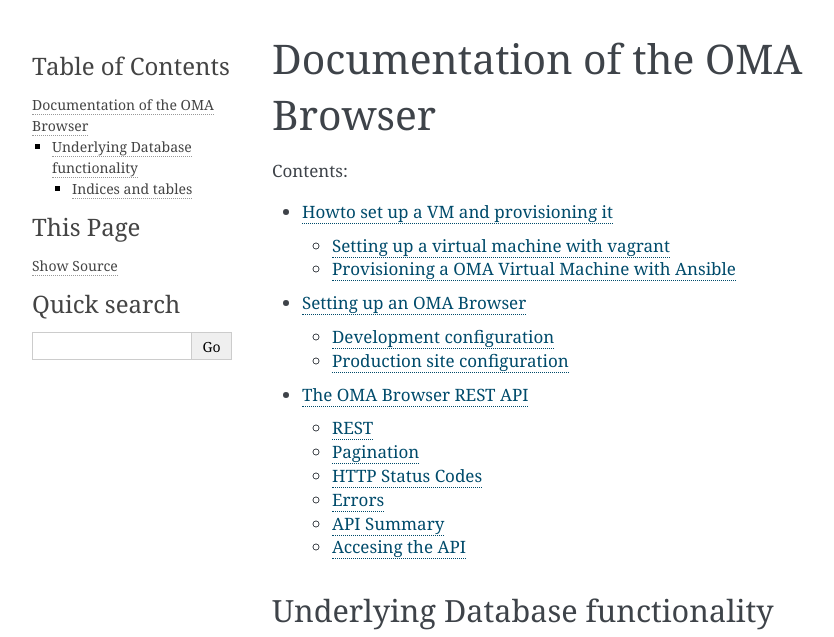
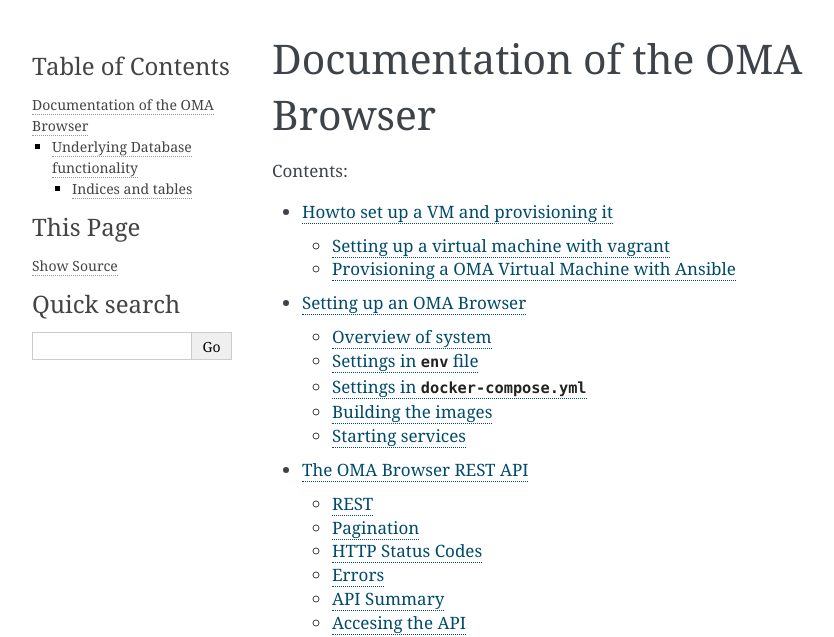
Before and after one commit to DessimozLab/pyomabrowser, a Sphinx documentation site: the page built from docs/index.rst, in a window 1280 px wide, cut to the strip 0-637 px from the top of the page. Shown: the whole strip, without its empty margins (148-982 px from the left). Built offline with Sphinx 7.4.7, drawn with Linux system fonts in a browser that asks for light colours; some of the changed lines change nothing that is shown.

Commit message:
docu on docker setup

```diff
--- a/docs/conf.py
+++ b/docs/conf.py
@@ -20,7 +20,7 @@
 # If extensions (or modules to document with autodoc) are in another directory,
 # add these directories to sys.path here. If the directory is relative to the
 # documentation root, use os.path.abspath to make it absolute, like shown here.
-os.environ.setdefault("DJANGO_SETTINGS_MODULE", "pybrowser_dev.settings")
+os.environ.setdefault("DJANGO_SETTINGS_MODULE", "pybrowser_dev.settings.prod")
 sys.path.insert(0, os.path.abspath('../'))
 import pybrowser_dev
 
--- a/docs/setup.rst
+++ b/docs/setup.rst
@@ -3,82 +3,115 @@
 
 Setting up an  OMA Browser
 ==========================
+The preferred way to work with the OMA Browser is nowadays using
+docker images. The directory `for_docker` in the pyomabrowser repository
+contains all the relevant information how to set it up and bring it
+alive using docker-compose.
 
-There is a difference between a development environment setup and the production
-setup. The first one is usually relatively simple to setup as it involves most often
-only a Django server. In the following we explain how to setup the development
-setup from basic to more complicated functions, intended to be run on a simple laptop
-or dev host and finalize the section with the additional setup instructions
-required by the production site (which hosts also darwin and is capable to serve
-many requests simultaneously).
+The OMA Browser can be run via docker-compose as orchestration
+tool for near production, testing and development purposes.
 
-Development configuration
--------------------------
+Here are the necessary steps to start an instance:
 
-* consider using a :doc:`virtual machine for the whole project <vagrant_setup>`.
-  This would make sure that your code will integrate well with the real browser, as
-  that one will have a similar setup.
-
-* Prepare a virtual environment for at least python3.4. You can do that best with pyenv.
-  details are available :doc:`in the zoo documentation <zoo:setup>`
-
-* clone the source of the pyomabrowser repo and install the dependencies:
+* clone the source of the pyomabrowser repo:
 
 .. code-block:: sh
 
     git clone ssh://gitolite@lab.dessimoz.org:2222/pyomabrowser
     cd pyomabrowser
-    pip install -r requirements.txt
 
 * The next step is that you need a hdf5 database instance. There are several options how
   you could obtain or refer to one.
 
-  * a basic test db is accessible from the public OMA Browser:
-    http://omabrowser.org/All/Test.OmaServer.h5 as well as the suffix index file
-    http://omabrowser.org/All/Test.OmaServer.h5.idx. This database is useful if you want
-    to play around on your laptop and don't have a lot of disc space available. Once you
-    downloaded the file, rename it to OmaServer.h5 and either place it into the pyomabrowser
-    repo or set the environment variable DARWIN_BROWSERDATA_PATH to the folder where you
-    downloaded the file to, e.g. :sh:`export DARWIN_BROWSERDATA_PATH=/path/to/download/folder`
+  * copy a release from the UniL NAS, e.g. Test.Jul2014, the corona oma server,
+    or a full release. Store the whole directory somewhere on your computer or
+    on a external disk. Full release is quite big, several 100GB. Keep the
+    structure with ``./data`` and ``./downloads`` subdirectories.
 
+  * alternatively, you can also mount the filesystem via sshfs and directly point with your
+    DARWIN_BRWOSERDATA_PATH to the path where the file exists. This is handy, but requires
+    a very fast connection.
 
-  * alternatively, you can copy the big file to you laptop. it is available on the
-    cs and ucl shared space under /oma-{browser,server}/<release>/data/OmaServer.h5.
-    The file is quite big (>50GB). procede afterwards as with the above.
-
-  * the last option is to mount the filesystem via sshfs and directly point with your
-    DARWIN_BRWOSERDATA_PATH to the path where the file exists. This is handy, but requires
-    a very fast connection and will probably break the async computation functionalities like
-    the msa or marker gene export.
-
-Now, you are ready to start your server locally using the django 'runserver' command.
-If you are not familiar with `Django <https://www.djangoproject.com/>`_, have a careful
-ready about it and consider doing their `introduction tutorial <https://docs.djangoproject.com>`_.
-Essentially, you can start the service with
+* now, we're ready to adjust the docker settings. For this move into ``pyomabrowser/for_docker`` directory
 
 .. code-block:: sh
 
-    python manage.py migrate
-    python manage.py runserver --nothreading
+    cd pyomabrowser/for_docker
 
-and access the instance in your web browser on http://localhost:8000.
+You will also find up-to-date instruction in the Readme.md file in there.
 
-Advanced features
-#################
+Overview of system
+^^^^^^^^^^^^^^^^^^
 
-To be able to test the asynchronous features you need to install rabbitmq on your machine
-using homebrew or apt package manager. The omabrowser will connect as guest on localhost
-by default, so you don't have to configure any users there. Make sure rabbitmq-server is
-running either by starting it manually or as service in the background.
+The following figure should give you a brief overview of the containers
+and volumes and how they interact:
 
-Then you need to start at least one celery process that does the async work. You can do
-that by running to following commands in the pyomabrowser root folder:
+.. image:: ../for_docker/docker-setup.png
+   :target: docker-setup.png
+   :alt: docker-setup
 
-.. code-block:: sh
+In our setup of the containers, we make use of the
+DOCKER_BUILDKIT extension, especially the ``--ssh default`` feature
+to access the lab's git repo server. Currently (May 2020) this feature is
+not yet supported by docker-compose directly. Because of this, the
+docker images have to be converted with an extra script named ``build_container``.
 
-    celery worker -A pybrowser_dev --pool=solo --loglevel=DEBUG
+Settings in ``env`` file
+^^^^^^^^^^^^^^^^^^^^^^^^^^^^
 
-The pool=solo is needed on macos only. obviously, you can play with the loglevel parameter.
+The ``env`` file contains most settings relevant to build and run the
+containers. The paths variables in the beginning are the mount points
+*inside* the containers and can in most situations be left as they
+are defined.
+
+The values for ``OMA_INSTANCE``\ , and ``PRODUCTION_TYPE`` can be modified
+as needed. The OMA_INSTANCE has the main thing to change between
+different setups/instances with different features. They load different
+django settings.
+
+The settings for PYOMABROWSER_CODEBASE and PYOMABROWSER_GITTAG variables
+should be adapted depending on whether from the current source checkout
+or directly from the git-repo at a certain tag should be used to build
+the oma docker image.
+
+Settings in ``docker-compose.yml``
+^^^^^^^^^^^^^^^^^^^^^^^^^^^^^^^^^^^^^^
+
+In the docker-compose file, you should mainly edit the mount method of
+the omabrowser data. By default it assumes a
+`docker volume <https://docs.docker.com/storage/volumes/>`_\ , but also
+a **bind mount** of a host directory into the container is possible (but
+discouraged for production).
+
+Last but not least, by uncommenting the line
+``..:/usr/src/pyomabrowser``
+
+in the web and celery service:volume section, you can mount the current
+repo checkout from your host to the docker containers which allows
+to transparently refresh on code changes. Note however that if
+static files change, you have to restart the docker-compose instances.
+
+Building the images
+^^^^^^^^^^^^^^^^^^^
+
+To build the images you should only need to run
+``build_container`` from the for_docker/ directory on your host.
+Note that this is a simple python script that requires yaml to
+be installed. You might need to install it into a virtualenv or
+install it systemwide with ``pip install pyaml``.
+
+Starting services
+^^^^^^^^^^^^^^^^^
+
+You should then be able to start the services with
+``docker-compose up``. This will run things in the foreground and
+you can check the logs of the different services. The first time
+you do this using a docker volume for the oma browser data, you
+will see error messages the the database cannot be opened. This
+means you haven't yet copied the data into the volume.
+(See next point)
+You can also start the containers in the background with ``docker-compose up -d``
+and stop them with ``docker-compose down``.
 
 
 
```
